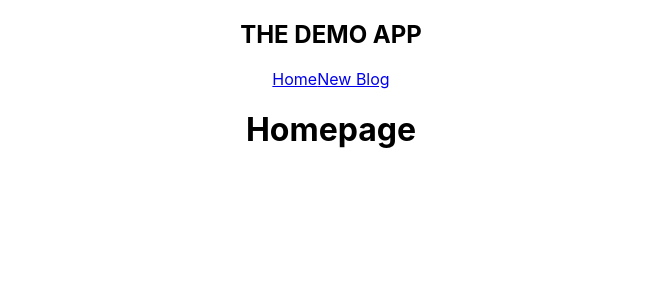
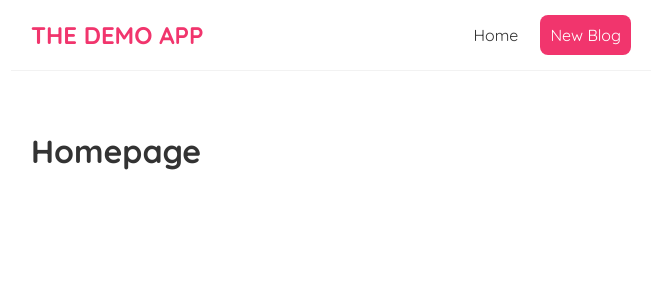
Before and after one commit to 1sarthakbhardwaj/ReactApp, a React (Create React App) app: page / in a window 1280 px wide. Shown: the top 300 px of the page, without its empty margins (309-971 px from the left). Built offline with nearby package versions, Linux system fonts and the light colour scheme.

Commit message:
Adding styles

```diff
--- a/src/App.css
+++ /dev/null
@@ -1,38 +0,0 @@
-.App {
-  text-align: center;
-}
-
-.App-logo {
-  height: 40vmin;
-  pointer-events: none;
-}
-
-@media (prefers-reduced-motion: no-preference) {
-  .App-logo {
-    animation: App-logo-spin infinite 20s linear;
-  }
-}
-
-.App-header {
-  background-color: #282c34;
-  min-height: 100vh;
-  display: flex;
-  flex-direction: column;
-  align-items: center;
-  justify-content: center;
-  font-size: calc(10px + 2vmin);
-  color: white;
-}
-
-.App-link {
-  color: #61dafb;
-}
-
-@keyframes App-logo-spin {
-  from {
-    transform: rotate(0deg);
-  }
-  to {
-    transform: rotate(360deg);
-  }
-}
--- a/src/App.js
+++ b/src/App.js
@@ -1,4 +1,3 @@
-import './App.css';
 import Navbar from './Navbar';
 import Home from './Home';
 
@@ -9,7 +8,9 @@
   return (
     <div className="App">
       <Navbar />
-      <Home />
+      <div className="content">
+        <Home />
+      </div>
     </div>
   );
 }
--- a/src/Navbar.js
+++ b/src/Navbar.js
@@ -4,7 +4,12 @@
             <h1>THE DEMO APP</h1>
             <div className="links">
                 <a href="#">Home</a>
-                <a href="/create">New Blog</a>
+                <a href="/create" style={{
+                    color: "white",
+                    backgroundColor: '#f1356d',
+                    padding: "10px",
+                    borderRadius: "8px"
+                }}>New Blog</a>
             </div>
         </nav>
      );
--- a/src/index.css
+++ b/src/index.css
@@ -1,13 +1,35 @@
-body {
+@import url('https://fonts.googleapis.com/css2?family=Quicksand:wght@300;400;500;600;700&display=swap');
+
+/* base styles */
+* {
   margin: 0;
-  font-family: -apple-system, BlinkMacSystemFont, 'Segoe UI', 'Roboto', 'Oxygen',
-    'Ubuntu', 'Cantarell', 'Fira Sans', 'Droid Sans', 'Helvetica Neue',
-    sans-serif;
-  -webkit-font-smoothing: antialiased;
-  -moz-osx-font-smoothing: grayscale;
+  font-family: "Quicksand";
+  color: #333;
 }
-
-code {
-  font-family: source-code-pro, Menlo, Monaco, Consolas, 'Courier New',
-    monospace;
+.navbar {
+  padding: 20px;
+  display: flex;
+  align-items: center;
+  max-width: 600px;
+  margin: 0 auto;
+  border-bottom: 1px solid #f2f2f2;
 }
+.navbar h1 {
+  color: #f1356d;
+}
+.navbar .links {
+  margin-left: auto;
+}
+.navbar a {
+  margin-left: 16px;
+  text-decoration: none;
+  padding: 6px;
+}
+.navbar a:hover {
+  color: #f1356d;
+}
+.content {
+  max-width: 600px;
+  margin: 40px auto;
+  padding: 20px;
+}
```
